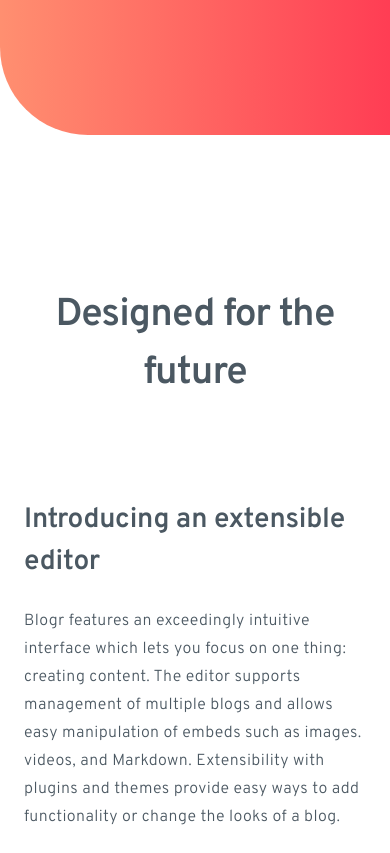
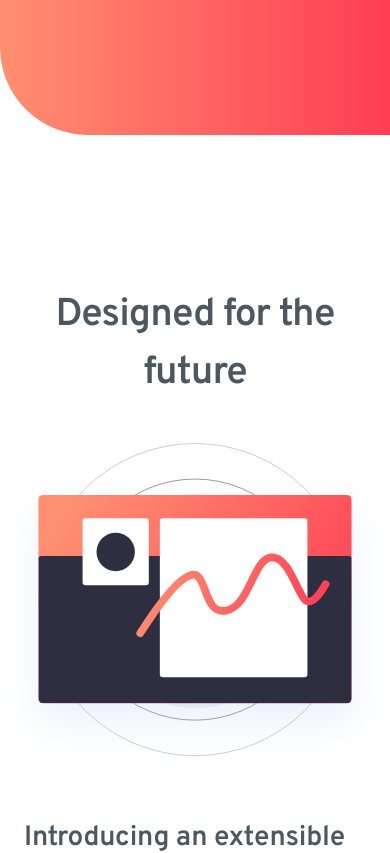
Before and after one commit to rwxdan/blogr-landing-page, a React (Vite) app: page / in a window 390 px wide. Shown: the part 700-1553 px from the top of the page. Built offline with nearby package versions, Linux system fonts and the light colour scheme.

Commit message:
Reduce .article max-width and style Phone component

```diff
--- a/src/assets/styles/main.css
+++ b/src/assets/styles/main.css
@@ -23,7 +23,7 @@
 }
 
 .article {
-  max-width: 1140px;
+  max-width: 1130px;
   margin-inline: auto;
 }
 
@@ -115,10 +115,22 @@
   text-decoration: underline;
 }
 
-.illustration-editor {
-  position: absolute;
-  right: -62.5rem;
-  top: -11rem;
+.illustration-editor-container {
+  transform: translateX(9.5rem) scale(1.25) translateY(-4.625rem);
+  margin-right: -12.5rem;
+}
+
+.phones {
+  background-image: url("/src/assets/static/images/bg-pattern-circles.svg"),
+    var(--bg-middle-section);
+  background-position: bottom -6.5rem left -13.5rem, top 0 left 0;
+  background-repeat: no-repeat;
+  border-top-right-radius: 5.5rem;
+  border-bottom-left-radius: 6rem;
+}
+
+.illustration-phones {
+  transform: scale(1.1) translateX(-1.75rem) translateY(1.375rem);
 }
 
 @keyframes dd {
```
